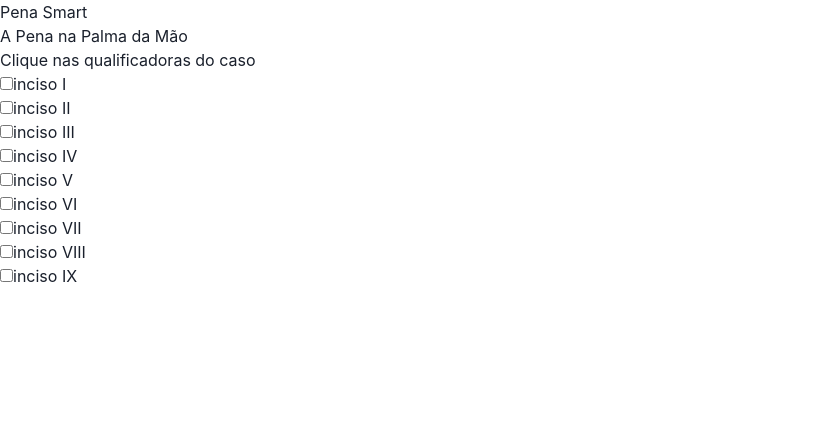
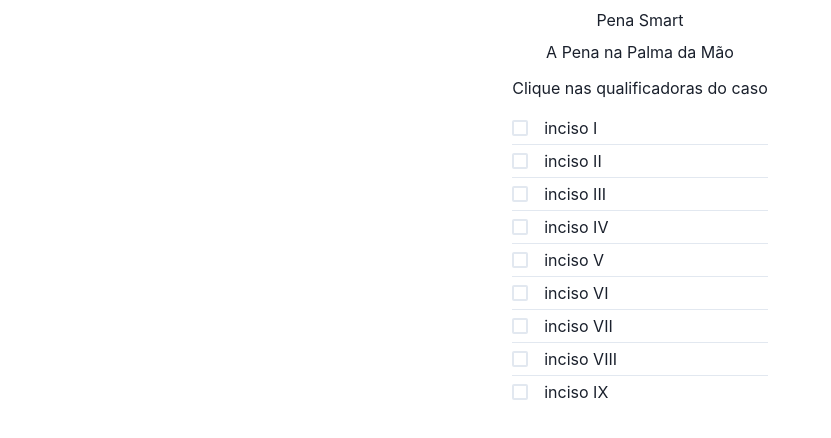
Before and after one commit to PurpleKaz81/pena-smart, a React (Vite) app: page / in a window 1280 px wide. Shown: the top 438 px of the page, without its empty margins (0-831 px from the left). Built offline with nearby package versions, Linux system fonts and the light colour scheme.

Commit message:
Update layout and styles for App, Headers, and Qualifiers components

```diff
--- a/src/App.tsx
+++ b/src/App.tsx
@@ -6,7 +6,7 @@ import { ChakraProvider, Box } from "@chakra-ui/react"
 export default function App() {
   return (
       <ChakraProvider>
-        <Box minH="100vh" minW="100vw">
+        <Box minH="100vh" minW="100vw" display="grid" gridTemplateRows="auto 1fr" alignItems="top" justifyContent="center">
           <HeaderSlogan />
           <Sentence />
         </Box>
--- a/src/components/Header.tsx
+++ b/src/components/Header.tsx
@@ -1,4 +1,9 @@
+import { Box } from '@chakra-ui/react'
 
 export default function Header() {
-  return <h1>Pena Smart</h1>
+  return (
+    <Box p={1} display="flex" justifyContent="center">
+      <h1>Pena Smart</h1>
+    </Box>
+  )
 }
--- a/src/components/HeaderSlogan.tsx
+++ b/src/components/HeaderSlogan.tsx
@@ -1,11 +1,12 @@
 import Header from "./Header"
 import Slogan from "./Slogan"
+import { Box } from "@chakra-ui/react"
 
 export default function HeaderSlogan() {
   return (
-    <div className="header-container">
-      <Header />
-      <Slogan />
-    </div>
+    <Box p={1} maxH="5rem" display="grid" alignItems="center" justifyContent="center">
+        <Header />
+        <Slogan />
+    </Box>
   )
 }
--- a/src/components/QualifierList.tsx
+++ b/src/components/QualifierList.tsx
@@ -1,5 +1,5 @@
 import { Tooltip } from "@chakra-ui/react"
-import { Box } from "@chakra-ui/react"
+import { Box, StackDivider, VStack, Checkbox } from "@chakra-ui/react"
 
 const qualifiers = [
   { id: "qualifier-1", label: "inciso I", value: "mediante paga ou promessa de recompensa, ou por outro motivo torpe" },
@@ -15,17 +15,23 @@ const qualifiers = [
 
 export default function QualifierList() {
   return (
-    <Box>
-      <div>
+    <VStack
+    divider={<StackDivider borderColor='gray.200' />}
+    spacing={1}
+    align='start'
+    mt={4}
+    >
       {qualifiers.map(qualifier => (
         <div key={qualifier.id}>
-            <input type="checkbox" id={qualifier.id} name={qualifier.id} value={qualifier.value} />
+          <Box>
             <Tooltip label={qualifier.value}>
-                <label htmlFor={qualifier.id}>{qualifier.label}</label>
+              <Checkbox spacing="1rem" id={qualifier.id} name={qualifier.id} value={qualifier.value}>
+                  {qualifier.label}
+              </Checkbox>
             </Tooltip>
+          </Box>
         </div>
       ))}
-      </div>
-    </Box>
+    </VStack>
   )
 }
--- a/src/components/Sentence.tsx
+++ b/src/components/Sentence.tsx
@@ -1,10 +1,11 @@
 import QualifierList from "./QualifierList"
+import { Box } from "@chakra-ui/react"
 
 export default function Sentence() {
   return (
-    <div>
-      <h2>Clique nas qualificadoras do caso</h2>
-      <QualifierList />
-    </div>
+      <Box p={1} maxH="20rem" display="grid" alignItems="center" justifyContent="center">
+        <h2>Clique nas qualificadoras do caso</h2>
+        <QualifierList />
+      </Box>
   )
 }
--- a/src/components/Slogan.tsx
+++ b/src/components/Slogan.tsx
@@ -1,4 +1,9 @@
+import { Box } from '@chakra-ui/react'
 
 export default function Slogan() {
-  return <h2>A Pena na Palma da Mão</h2>
+  return (
+    <Box p={1} display="flex" justifyContent="center">
+      <h2>A Pena na Palma da Mão</h2>
+    </Box>
+  )
 }
```
Lines whose indentation alone changed are shown as unchanged.
